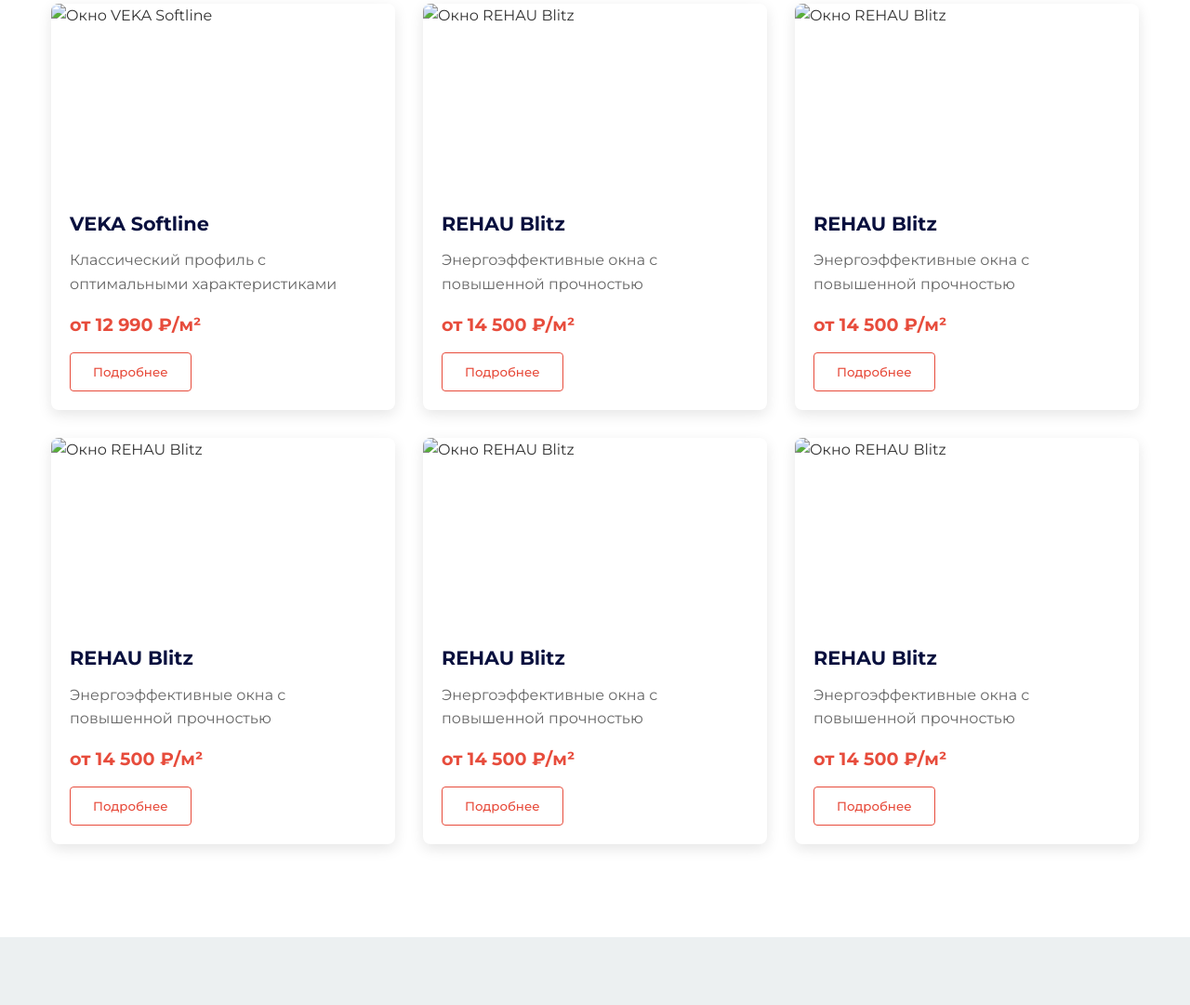
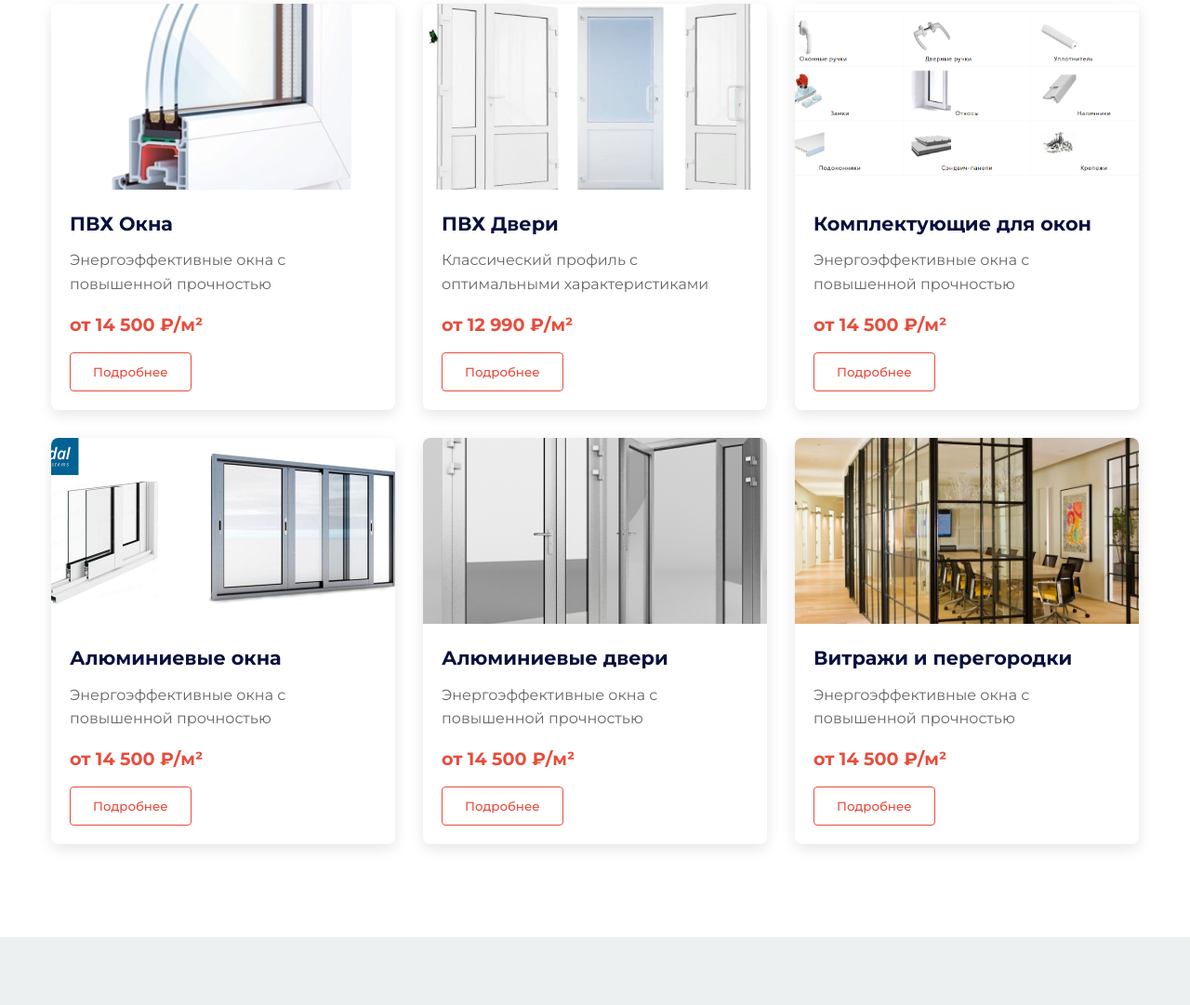
Before and after one commit to davidka2424/site4, a plain HTML site: page index.html in a window 1280 px wide. Shown: the part 715-1796 px from the top of the page at 93% size. Drawn offline with Linux system fonts and the light colour scheme.

Commit message:
добавил фотографии

```diff
--- a/css/style.css
+++ b/css/style.css
@@ -138,7 +138,8 @@
 
 /* Герой */
 .hero {
-    background: linear-gradient(rgba(0, 0, 0, 0.7), rgba(0, 0, 0, 0.7)), url('../images/hero-bg.jpg') no-repeat center/cover;
+    /* background: linear-gradient(rgba(0, 0, 0, 0.7), rgba(0, 0, 0, 0.7)), url('../images/hero-bg.jpg') no-repeat center/cover; */
+    background: linear-gradient(rgba(0, 0, 0, 0.7), rgba(0, 0, 0, 0.7)), url('../images/manufacture.jpg') no-repeat center/cover;
     color: var(--text-light);
     padding: 180px 0 100px;
     text-align: center;
--- a/index.html
+++ b/index.html
@@ -68,63 +68,65 @@
                     <!-- Карточка товара 1 -->
                     <div class="product-card">
                         <div class="product-card__image">
-                            <img src="images/window1.jpg" alt="Окно VEKA Softline">
+                            <img src="images/card1.webp" alt="Окно REHAU Blitz">
                         </div>
                         <div class="product-card__content">
-                            <h3 class="product-card__title">VEKA Softline</h3>
+                            <h3 class="product-card__title">ПВХ Окна</h3>
+                            <p class="product-card__description">Энергоэффективные окна с повышенной прочностью</p>
+                            <div class="product-card__price">от 14 500 ₽/м²</div>
+                            <button class="btn btn--outline product-card__details-btn">Подробнее</button>
+                        </div>
+                        <div class="product-card__details">
+                            <ul>
+                                <li>Любые формы и размеры окон для дома</li>
+                                <li>Более 50 цветов и фактур ламинации</li>
+                                <li>58мм/60мм/70мм профили B и A класса в трёх готовых цветах: белый, графитовый, шоколадно-коричневый</li>
+                                <li>Стеклопакет с энергосберегающим напылением</li>
+                                <li>фурнитура с микропроветриванием</li>
+                            </ul>
+                        </div>
+                    </div>
+
+                    <!-- Карточка товара 2 -->
+                    <div class="product-card">
+                        <div class="product-card__image">
+                            <img src="images/card2.jpg" alt="Окно VEKA Softline">
+                        </div>
+                        <div class="product-card__content">
+                            <h3 class="product-card__title">ПВХ Двери</h3>
                             <p class="product-card__description">Классический профиль с оптимальными характеристиками</p>
                             <div class="product-card__price">от 12 990 ₽/м²</div>
                             <button class="btn btn--outline product-card__details-btn">Подробнее</button>
                         </div>
                         <div class="product-card__details">
                             <ul>
-                                <li>5-камерный профиль</li>
-                                <li>Шумоизоляция до 34 дБ</li>
-                                <li>Теплосбережение до -45°C</li>
-                                <li>Гарантия 7 лет</li>
+                                <li>Двери, входные группы и раздвижные порталы для дома</li>
+                                <li>60/70мм профиль специально для дверей из ПВХ</li>
+                                <li>Армирование шириной 2мм для прочности изделий</li>
+                                <li>Многозапорные замки ,обеспечивающие плотный прижим</li>
                             </ul>
                             <!-- <button class="btn btn--primary">Заказать</button> -->
                         </div>
                     </div>
 
-                    <!-- Карточка товара 2 -->
+                    <!-- Карточка товара 3 -->
                     <div class="product-card">
                         <div class="product-card__image">
-                            <img src="images/window2.jpg" alt="Окно REHAU Blitz">
+                            <img src="images/card3.png" alt="Окно REHAU Blitz">
                         </div>
                         <div class="product-card__content">
-                            <h3 class="product-card__title">REHAU Blitz</h3>
+                            <h3 class="product-card__title">Комплектующие для окон</h3>
                             <p class="product-card__description">Энергоэффективные окна с повышенной прочностью</p>
                             <div class="product-card__price">от 14 500 ₽/м²</div>
                             <button class="btn btn--outline product-card__details-btn">Подробнее</button>
                         </div>
                         <div class="product-card__details">
                             <ul>
-                                <li>6-камерный профиль</li>
-                                <li>Шумоизоляция до 38 дБ</li>
-                                <li>Теплосбережение до -50°C</li>
-                                <li>Гарантия 10 лет</li>
-                            </ul>
-                        </div>
-                    </div>
-
-                    <!-- Карточка товара 3 -->
-                    <div class="product-card">
-                        <div class="product-card__image">
-                            <img src="images/window2.jpg" alt="Окно REHAU Blitz">
-                        </div>
-                        <div class="product-card__content">
-                            <h3 class="product-card__title">REHAU Blitz</h3>
-                            <p class="product-card__description">Энергоэффективные окна с повышенной прочностью</p>
-                            <div class="product-card__price">от 14 500 ₽/м²</div>
-                            <button class="btn btn--outline product-card__details-btn">Подробнее</button>
-                        </div>
-                        <div class="product-card__details">
-                            <ul>
-                                <li>6-камерный профиль</li>
-                                <li>Шумоизоляция до 38 дБ</li>
-                                <li>Теплосбережение до -50°C</li>
-                                <li>Гарантия 10 лет</li>
+                                <li>Подоконники шириной от 100мм до 600мм</li>
+                                <li>Оцинкованные и окрашенные отливы</li>
+                                <li>Откосы из Сендвич панелей</li>
+                                <li>Нащельник 60мм/100мм/150мм</li>
+                                <li>Монтажные пластины и анкера</li>
                             </ul>
                         </div>
                     </div>
@@ -132,20 +134,19 @@
                     <!-- Карточка товара 4 -->
                     <div class="product-card">
                         <div class="product-card__image">
-                            <img src="images/window2.jpg" alt="Окно REHAU Blitz">
+                            <img src="images/card4.jpg" alt="Окно REHAU Blitz">
                         </div>
                         <div class="product-card__content">
-                            <h3 class="product-card__title">REHAU Blitz</h3>
+                            <h3 class="product-card__title">Алюминиевые окна</h3>
                             <p class="product-card__description">Энергоэффективные окна с повышенной прочностью</p>
                             <div class="product-card__price">от 14 500 ₽/м²</div>
                             <button class="btn btn--outline product-card__details-btn">Подробнее</button>
                         </div>
                         <div class="product-card__details">
                             <ul>
-                                <li>6-камерный профиль</li>
-                                <li>Шумоизоляция до 38 дБ</li>
-                                <li>Теплосбережение до -50°C</li>
-                                <li>Гарантия 10 лет</li>
+                                <li>Распашные и раздвижные конструкции PROVEDAL</li>
+                                <li>Тёплые алюминиевые окна из профиля Татпроф 65</li>
+                                <li>Холодные алюминиевые окна из профиля Татпроф 45</li>
                             </ul>
                         </div>
                     </div>
@@ -153,20 +154,18 @@
                     <!-- Карточка товара 5 -->
                     <div class="product-card">
                         <div class="product-card__image">
-                            <img src="images/window2.jpg" alt="Окно REHAU Blitz">
+                            <img src="images/card5.jpeg" alt="Окно REHAU Blitz">
                         </div>
                         <div class="product-card__content">
-                            <h3 class="product-card__title">REHAU Blitz</h3>
+                            <h3 class="product-card__title">Алюминиевые двери</h3>
                             <p class="product-card__description">Энергоэффективные окна с повышенной прочностью</p>
                             <div class="product-card__price">от 14 500 ₽/м²</div>
                             <button class="btn btn--outline product-card__details-btn">Подробнее</button>
                         </div>
                         <div class="product-card__details">
                             <ul>
-                                <li>6-камерный профиль</li>
-                                <li>Шумоизоляция до 38 дБ</li>
-                                <li>Теплосбережение до -50°C</li>
-                                <li>Гарантия 10 лет</li>
+                                <li>Штульповые двери без перегородки между створками</li>
+                                <li>Маятниковые двери, открывающиеся в обе стороны</li>
                             </ul>
                         </div>
                     </div>
@@ -174,20 +173,19 @@
                     <!-- Карточка товара 6 -->
                     <div class="product-card">
                         <div class="product-card__image">
-                            <img src="images/window2.jpg" alt="Окно REHAU Blitz">
+                            <img src="images/card6.jpg" alt="Окно REHAU Blitz">
                         </div>
                         <div class="product-card__content">
-                            <h3 class="product-card__title">REHAU Blitz</h3>
+                            <h3 class="product-card__title">Витражи и перегородки</h3>
                             <p class="product-card__description">Энергоэффективные окна с повышенной прочностью</p>
                             <div class="product-card__price">от 14 500 ₽/м²</div>
                             <button class="btn btn--outline product-card__details-btn">Подробнее</button>
                         </div>
                         <div class="product-card__details">
                             <ul>
-                                <li>6-камерный профиль</li>
-                                <li>Шумоизоляция до 38 дБ</li>
-                                <li>Теплосбережение до -50°C</li>
-                                <li>Гарантия 10 лет</li>
+                                <li>Тёплые перегородки из профиля Татпроф 65</li>
+                                <li>Перегородки внутри помещения из профиля Татпроф 45</li>
+                                <li>Витражное остекление из профиля Татпроф 50</li>
                             </ul>
                         </div>
                     </div>
@@ -212,7 +210,7 @@
                         </ul>
                     </div>
                     <div class="about__image">
-                        <img src="images/about.jpg" alt="Наше производство">
+                        <img src="images/manufacture3.webp" alt="Наше производство">
                     </div>
                 </div>
             </div>
@@ -241,7 +239,7 @@
             <div class="footer__content">
                 <div class="footer__info">
                     <div class="footer__logo">
-                        <img src="images/logo-white.png" alt="Premium Windows">
+                        <img src="images/logo.png" alt="Premium Windows">
                     </div>
                     <p>Современные окна премиум-класса с гарантией качества</p>
                 </div>
@@ -265,7 +263,7 @@
                 </div>
             </div>
             <div class="footer__copyright">
-                <p>&copy; 2023 Premium Windows. Все права защищены.</p>
+                <p>&copy; 2025 ОкнаТек. Все права защищены.</p>
             </div>
         </div>
     </footer>
```
Also changed, not shown: images/card1.webp (added), images/card2.jpg (added), images/card3.png (added), images/card4.jpg (added), images/card5.jpeg (added), images/card6.jpg (added), images/manufacture.jpg (added), images/manufacture2.webp (added), images/manufacture3.webp (added).
